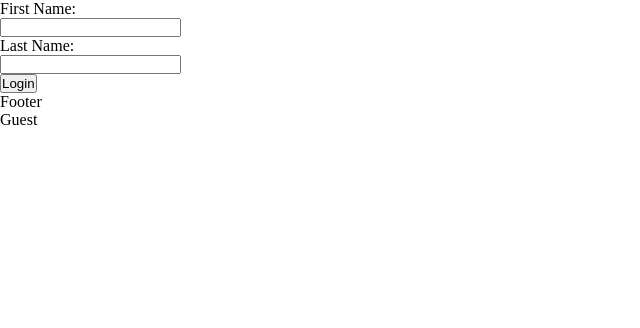
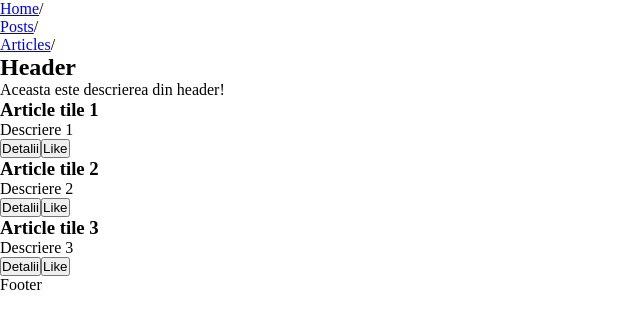
Before and after one commit to VladislavRopot/Example-React, a React (Create React App) app: page /articles in a window 1280 px wide. Shown: the top 328 px of the page, without its empty margins (0-640 px from the left). Built offline with nearby package versions, Linux system fonts and the light colour scheme.

Commit message:
New experience with React Router

```diff
--- a/package.json
+++ b/package.json
@@ -8,6 +8,7 @@
     "@testing-library/user-event": "^13.5.0",
     "react": "^18.3.1",
     "react-dom": "^18.3.1",
+    "react-router-dom": "^7.1.1",
     "react-scripts": "5.0.1",
     "web-vitals": "^2.1.4"
   },
--- a/src/App.jsx
+++ b/src/App.jsx
@@ -1,32 +1,23 @@
-import { useEffect, useState, createContext } from "react";  // Add createContext import
-import Articles from "./components/Articles/Articles";
 import Footer from "./components/Footer/Footer";
-import Login from "./components/Login/Login";
 import NavBar from "./components/NavBar/NavBar";
-import Posts from "./components/Posts/Posts";
-
-export const UserContext = createContext(null);
+import { BrowserRouter, Route, Routes } from "react-router-dom";
+import Posts from "./components/Routes/Posts/Posts";
+import Articles from "./components/Routes/Articles/Articles";
 
 function App() {
-  const [user, setUser] = useState(null);
+  return (
+    <BrowserRouter>
+      <NavBar />
 
-  useEffect(() => {
-    console.log('User a fost modificat!');
-  }, []);  // [] - lista de dependente, fara el va fi randat de fiecare data
+      <Routes>
+        <Route path="/" element={<>Home page</>} />
+        <Route path="/posts" element={<Posts />} />
+        <Route path="/articles" Component={Articles} />
+        <Route path="*" element={<>Error, Pagina nu a fost gasita!!!</>} /> //mereu trebuie sa fie ultima
+      </Routes>
 
-  return (
-    <UserContext.Provider value={user}>
-      {user !== null ? (
-        <>
-          <NavBar user={user} setUser={setUser} />
-          <Posts />
-          <Articles />
-        </>
-      ) : (
-        <Login setUser={setUser} />
-      )}
       <Footer />
-    </UserContext.Provider>
+    </BrowserRouter>
   );
 }
 
--- a/src/components/ArticlesHeader/ArticlesHeader.jsx
+++ b/src/components/ArticlesHeader/ArticlesHeader.jsx
@@ -1,8 +1,5 @@
-import { useContext } from "react";
-import { UserContext } from "../../App";
 
 function ArticlesHeader() {
-    const user = useContext(UserContext);
 
     return (
         <header>
--- a/src/components/Footer/Footer.jsx
+++ b/src/components/Footer/Footer.jsx
@@ -1,12 +1,8 @@
-import { useContext } from "react";
-import { UserContext } from "../../App";
 
 function Footer() {
-    const user = useContext(UserContext);
     return (
         <footer>
             Footer
-            <p>{ user ? user.firstName : "Guest"}</p>
         </footer>
     );
 }
--- a/src/components/Login/Login.jsx
+++ /dev/null
@@ -1,57 +0,0 @@
-import { useState } from "react";
-
-function Login(props) {
-    const [FormValues, setFormValues] = useState({
-        firstName: '',
-        lastName: '',
-    });
-
-    const handleOnInput = (event) => {
-        const value = event.target.value;
-        const name = event.target.name;
-
-        setFormValues({
-            ...FormValues,
-            [name]: value,
-        });
-    };
-
-    const handleOnLogin = () => {
-        if (FormValues.firstName === '' || FormValues.lastName === '') {
-            alert('Fill in form data!');
-        } else {
-            console.log('Apeleaza acel API cand se logheaza');
-            props.setUser(FormValues);
-        }
-    };
-
-    return (
-        <>
-            <div>
-                <p>First Name: </p>
-                <input
-                    type="text"
-                    name="firstName"
-                    value={FormValues.firstName}
-                    onInput={(event) => handleOnInput(event)}
-                />
-            </div>
-
-            <div>
-                <p>Last Name: </p>
-                <input
-                    type="text"
-                    name="lastName"
-                    value={FormValues.lastName}
-                    onInput={(event) => handleOnInput(event)}
-                />
-            </div>
-
-            <div>
-                <button onClick={() => handleOnLogin()}>Login</button>
-            </div>
-        </>
-    );
-}
-
-export default Login;
--- a/src/components/NavBar/NavBar.jsx
+++ b/src/components/NavBar/NavBar.jsx
@@ -1,21 +1,14 @@
-import WelcomeMessage from '../WelcomeMessage/WelcomeMessage';
-import classes from './navbar.module.css';
+import { Link } from "react-router-dom";
 
-function NavBar(props) {
-
-    const logout = () => {
-        console.log('Apeleaza acel API cand se face logout');
-        props.setUser(null);
-    };
+function NavBar() {
 
     return (
-        <nav className={classes.navbar}>
-            <WelcomeMessage user={props.user}/>
+        <nav>
             <ul>
-                <li>Posts</li>
-                <li>Articles</li>
+                <li><Link to="/">Home</Link>/</li>
+                <li><Link to="/posts">Posts</Link>/</li>
+                <li><Link to="/articles">Articles</Link>/</li>
             </ul>
-            <button onClick={() => logout()}>Logout</button>
         </nav>
     );
 }
--- a/src/components/Articles/Articles.jsx
+++ b/src/components/Routes/Articles/Articles.jsx
@@ -1,4 +1,5 @@
-import Article from "../Article/Article";
+import Article from "../../../components/Article/Article";
+import ArticlesHeader from "../../../components/ArticlesHeader/ArticlesHeader";
 function Articles() {
     const items = [
         {
@@ -25,6 +26,7 @@ function Articles() {
     ];
     return (
         <section>
+            <ArticlesHeader />
             {
                 items.map(item => (
                     <Article key={item.id}
```
Also changed, not shown: src/components/Routes/Posts/Posts.jsx (renamed from src/components/Posts/Posts.jsx, +4 -4 lines), src/components/Routes/Posts/posts.api.js (renamed from src/components/Posts/posts.api.js), src/components/Routes/Posts/posts.module.css (renamed from src/components/Posts/posts.module.css), 1 other file (tests, documents, lock files or other folders).
